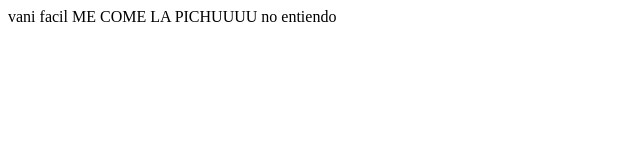
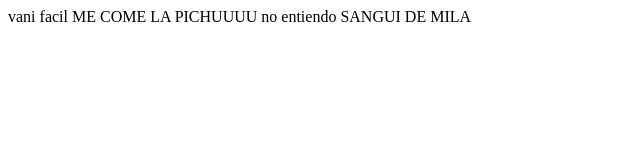
Before and after one commit to ivanlazartee/carpeta-1-git-hub, a plain HTML site: page index.html in a window 1280 px wide. Shown: the whole page, without its empty margins (0-640 px from the left). Drawn offline with Linux system fonts and the light colour scheme.

Commit message:
git push

```diff
--- a/index.html
+++ b/index.html
@@ -8,5 +8,6 @@
 <body>
     vani facil ME COME LA PICHUUUU
     no entiendo
+    SANGUI DE MILA
 </body>
 </html>
```
